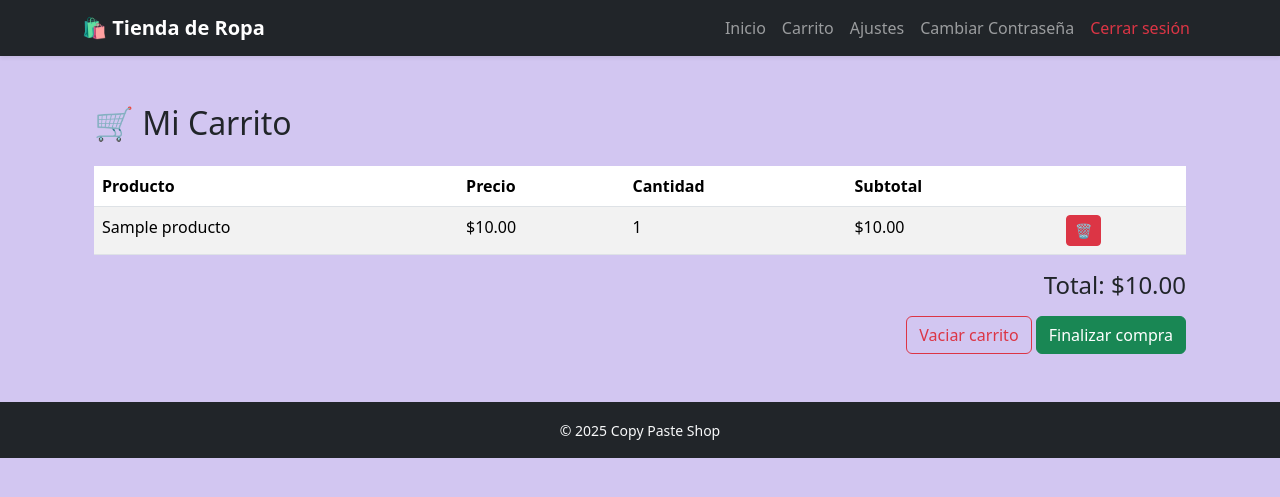
After one commit to CHERRYPOPUwU/ecommerce_copy_paste, a Flask app: page /carrito in a window 1280 px wide. The commit adds this page. Shown: the top 497 px of the page. Run offline with Flask 3, Linux system fonts and the light colour scheme; a user stored in the database is signed in; tables that the repository leaves empty hold one stand-in row (values such as "Sample post").

Commit message:
Feat: Carrito de compras

```diff
--- a/ecom_login/app.py
+++ b/ecom_login/app.py
@@ -2,7 +2,7 @@ from flask import Flask, render_template, request, redirect, url_for, flash
 from flask_login import LoginManager, login_user, login_required, logout_user, current_user
 from werkzeug.security import generate_password_hash, check_password_hash
 from .config import Config
-from .models import db, Usuario, Producto
+from .models import db, Usuario, Producto, CarritoItem
 from dotenv import load_dotenv
 import os
 
@@ -189,6 +189,48 @@ def eliminar_producto(id):
     return redirect(url_for('admin_dashboard'))
 
 
+# ---------------------- CARRITO DE COMPRAS ----------------------
+@app.route('/carrito')
+@login_required
+def ver_carrito():
+    items = CarritoItem.query.filter_by(usuario_id=current_user.id).all()
+    total = sum(item.producto.precio * item.cantidad for item in items)
+    return render_template('user/carrito.html', items=items, total=total)
+
+@app.route('/carrito/agregar/<int:producto_id>', methods=['POST'])
+@login_required
+def agregar_carrito(producto_id):
+    item = CarritoItem.query.filter_by(usuario_id=current_user.id, producto_id=producto_id).first()
+    if item:
+        item.cantidad += 1
+    else:
+        nuevo = CarritoItem(usuario_id=current_user.id, producto_id=producto_id, cantidad=1)
+        db.session.add(nuevo)
+    db.session.commit()
+    flash('Producto agregado al carrito 🛒', 'success')
+    return redirect(url_for('home'))
+
+@app.route('/carrito/eliminar/<int:item_id>')
+@login_required
+def eliminar_item(item_id):
+    item = CarritoItem.query.get_or_404(item_id)
+    if item.usuario_id != current_user.id:
+        flash('Acción no permitida.', 'danger')
+        return redirect(url_for('ver_carrito'))
+    db.session.delete(item)
+    db.session.commit()
+    flash('Producto eliminado del carrito.', 'info')
+    return redirect(url_for('ver_carrito'))
+
+@app.route('/carrito/vaciar')
+@login_required
+def vaciar_carrito():
+    CarritoItem.query.filter_by(usuario_id=current_user.id).delete()
+    db.session.commit()
+    flash('Carrito vaciado correctamente.', 'info')
+    return redirect(url_for('ver_carrito'))
+
+
 # ---------- EDITAR PRODUCTO ----------
 @app.route('/admin/productos/editar/<int:id>', methods=['GET', 'POST'])
 @login_required
--- a/ecom_login/templates/base.html
+++ b/ecom_login/templates/base.html
@@ -29,6 +29,7 @@
                             <li class="nav-item"><a class="nav-link" href="{{ url_for('admin_dashboard') }}">Panel Admin</a></li>
                         {% endif %}
                         <li class="nav-item"><a class="nav-link" href="{{ url_for('home') }}">Inicio</a></li>
+                        <li class="nav-item"><a class="nav-link" href="{{ url_for('ver_carrito') }}">Carrito</a></li>
                         <li class="nav-item"><a class="nav-link" href="{{ url_for('ajustes_usuario') }}">Ajustes</a></li>
                         <li class="nav-item"><a class="nav-link" href="{{ url_for('change_password') }}">Cambiar Contraseña</a></li>
                         <li class="nav-item"><a class="nav-link text-danger" href="{{ url_for('logout') }}">Cerrar sesión</a></li>
--- /dev/null
+++ b/ecom_login/templates/user/carrito.html
@@ -0,0 +1,41 @@
+{% extends 'base.html' %}
+{% block content %}
+<div class="container mt-5">
+  <h2 class="mb-4">🛒 Mi Carrito</h2>
+
+  {% if items %}
+  <table class="table table-striped">
+    <thead>
+      <tr>
+        <th>Producto</th>
+        <th>Precio</th>
+        <th>Cantidad</th>
+        <th>Subtotal</th>
+        <th></th>
+      </tr>
+    </thead>
+    <tbody>
+      {% for item in items %}
+      <tr>
+        <td>{{ item.producto.nombre }}</td>
+        <td>${{ "%.2f"|format(item.producto.precio) }}</td>
+        <td>{{ item.cantidad }}</td>
+        <td>${{ "%.2f"|format(item.producto.precio * item.cantidad) }}</td>
+        <td>
+          <a href="{{ url_for('eliminar_item', item_id=item.id) }}" class="btn btn-sm btn-danger">🗑</a>
+        </td>
+      </tr>
+      {% endfor %}
+    </tbody>
+  </table>
+
+  <h4 class="text-end">Total: ${{ "%.2f"|format(total) }}</h4>
+  <div class="text-end mt-3">
+    <a href="{{ url_for('vaciar_carrito') }}" class="btn btn-outline-danger">Vaciar carrito</a>
+    <a href="#" class="btn btn-success">Finalizar compra</a>
+  </div>
+  {% else %}
+  <p class="text-center mt-4">Tu carrito está vacío 🛍️</p>
+  {% endif %}
+</div>
+{% endblock %}
```
Also changed, not shown: ecom_login/models.py (+11 -1 lines), ecom_login/templates/user/catalogo.html (+7 -0 lines).
